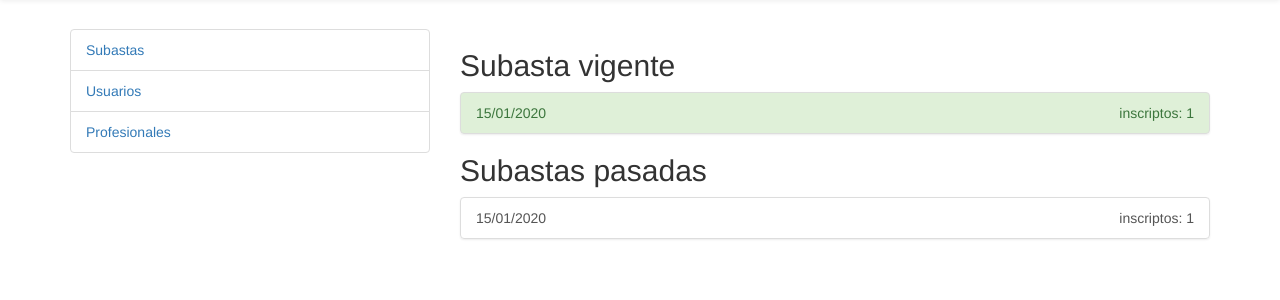
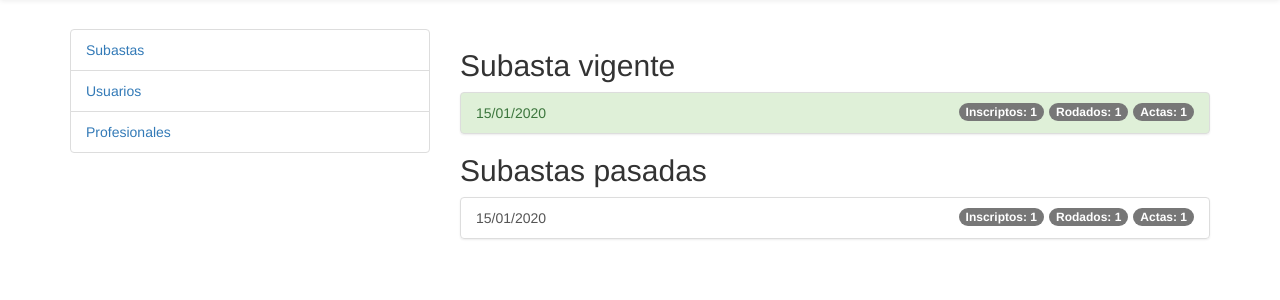
Before and after one commit to diegoduncan21/subastas, a Django app: template subastas_repo/templates/subastas/list.html in a window 1280 px wide. Shown: the part 51-351 px from the top of the page. Run offline with Django 3.2, Linux system fonts and the light colour scheme; the template is opened without the code that fills it: most values are stand-ins (such as "Sample title", 1, 10 or a date in 2020); parts of the project's set-up code (start-up, migrations or seed data) failed here and were passed over; some libraries are stand-ins or nearby versions.

Commit message:
arreglando un poco el dashboard de acteros

```diff
--- a/subastas_repo/templates/subastas/list.html
+++ b/subastas_repo/templates/subastas/list.html
@@ -7,7 +7,15 @@
         <div class="list-group">
             <a href="{% url 'subastas:edit' current.id %}" class="list-group-item list-group-item-success">
                 {{ current.fecha_hora | date:'d/m/Y' }}
-                <span class="pull-right">inscriptos: {{ current.personas.count }}</span>
+                <span class="badge pull-right">
+                    Actas: {{ current.actas.count }}
+                </span>
+                <span class="badge pull-right">
+                    Rodados: {{ current.bienes.count }}
+                </span>
+                <span class="badge pull-right">
+                    Inscriptos: {{ current.personas.count }}
+                </span>
             </a>
         </div>
     {% else %}
@@ -22,7 +30,15 @@
         {% for subasta in object_list %}
           <a href="#" class="list-group-item">
             {{ subasta.fecha_hora | date:'d/m/Y' }}
-            <span class="pull-right">inscriptos: {{ subasta.personas.count }}
+            <span class="badge pull-right">
+                Actas: {{ subasta.actas.count }}
+            </span>
+            <span class="badge pull-right">
+                Rodados: {{ subasta.bienes.count }}
+            </span>
+            <span class="badge pull-right">
+                Inscriptos: {{ subasta.personas.count }}
+            </span>
           </a>
         {% empty %}
             No hay subastas
```
Also changed, not shown: subastas_repo/subastas/views.py (+11 -4 lines), subastas_repo/templates/subastas/actas/list.html (+1 -13 lines).
